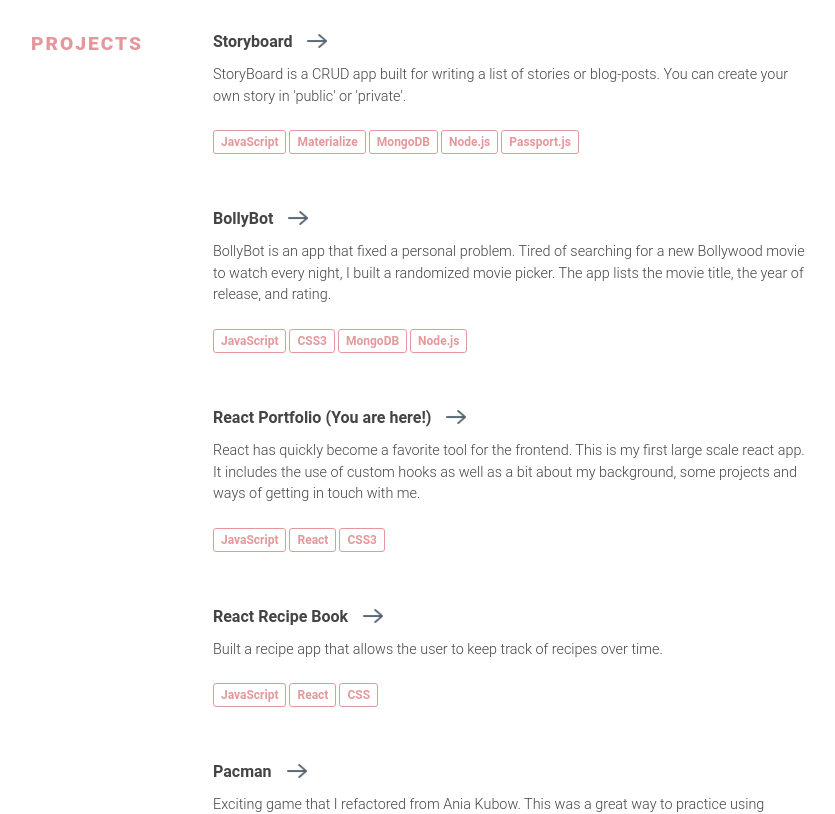
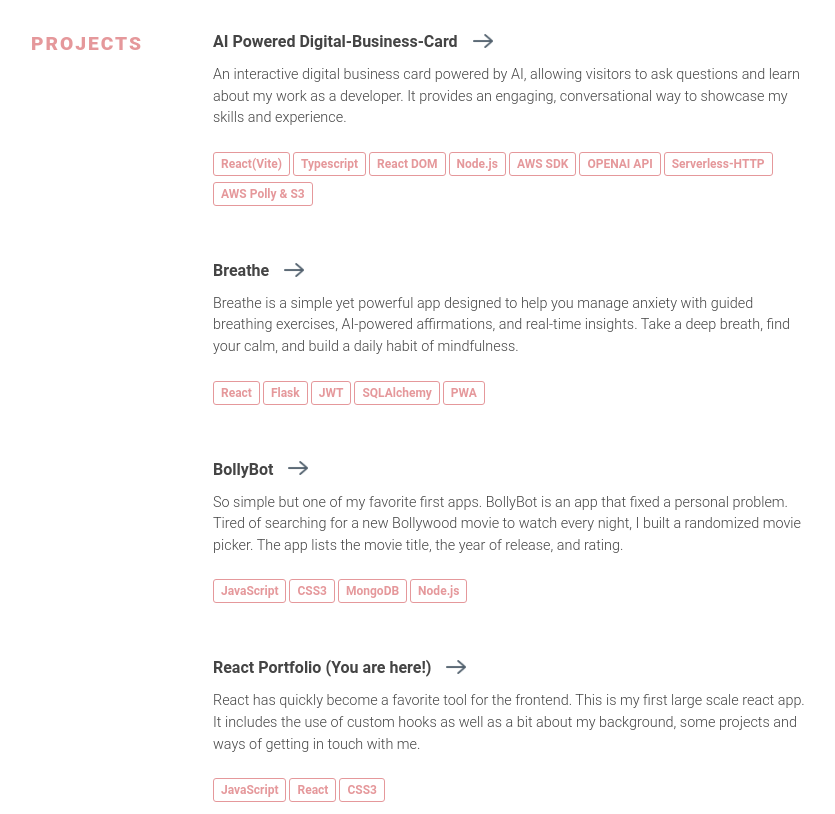
Before and after one commit to ShavonHarris-Dev/new-react-portfolio, a React (Create React App) app in the folder frontend/: page / in a window 1280 px wide. Shown: the part 1860-2674 px from the top of the page, without its empty margins (237-1072 px from the left). Built offline with nearby package versions, Linux system fonts and the light colour scheme.

Commit message:
Update Projects.js

```diff
--- a/frontend/src/components/Projects.js
+++ b/frontend/src/components/Projects.js
@@ -7,22 +7,37 @@
       <section className="section projects">
         <div className="section-title">Projects</div>
         <div className="section-content">
+     <CustomProject
+            title="AI Powered Digital-Business-Card"
+            link=" https://github.com/ShavonHarris-Dev/Digital_Business_Card.git"
+            desc="An interactive digital business card powered by AI, allowing visitors to ask questions and learn about my work as a developer. It provides an engaging, conversational way to showcase my skills and experience."
+            usedArray={[
+                "React(Vite)",
+                "Typescript",
+                "React DOM",
+                "Node.js",
+                "AWS SDK",
+                "OPENAI API",
+                "Serverless-HTTP",
+                "AWS Polly & S3"
+            ]}
+          />
           <CustomProject
-            title="Storyboard"
-            link="https://github.com/ShavonHarris-Dev/CRUD-APP-StoryBoard"
-            desc="StoryBoard is a CRUD app built for writing a list of stories or blog-posts. You can create your own story in 'public' or 'private'."
+            title="Breathe"
+            link="https://github.com/ShavonHarris-Dev/Breathe.git"
+            desc="Breathe is a simple yet powerful app designed to help you manage anxiety with guided breathing exercises, AI-powered affirmations, and real-time insights. Take a deep breath, find your calm, and build a daily habit of mindfulness."
             usedArray={[
-              "JavaScript",
-              "Materialize",
-              "MongoDB",
-              "Node.js",
-              "Passport.js",
+              "React",
+              "Flask",
+              "JWT",
+              "SQLAlchemy",
+              "PWA",
             ]}
           />
           <CustomProject
             title="BollyBot"
             link="https://github.com/ShavonHarris-Dev/React-BollyBot"
-            desc="BollyBot is an app that fixed a personal problem. Tired of searching for a new Bollywood movie to watch every night, I built a randomized movie picker.  The app lists the movie title, the year of release, and rating."
+            desc="So simple but one of my favorite first apps. BollyBot is an app that fixed a personal problem. Tired of searching for a new Bollywood movie to watch every night, I built a randomized movie picker.  The app lists the movie title, the year of release, and rating."
             usedArray={[
                 "JavaScript",
                 "CSS3",
@@ -50,16 +65,6 @@
                 "CSS"
             ]}
           />
-           <CustomProject
-            title="Pacman"
-            link="https://github.com/ShavonHarris-Dev/PacMan"
-            desc="Exciting game that I refactored from Ania Kubow. This was a great way to practice using advanced functions. "
-            usedArray={[
-                "JavaScript",
-                "CSS",
-                "HTML"
-            ]}
-          />
 
         </div>
       </section>
```
